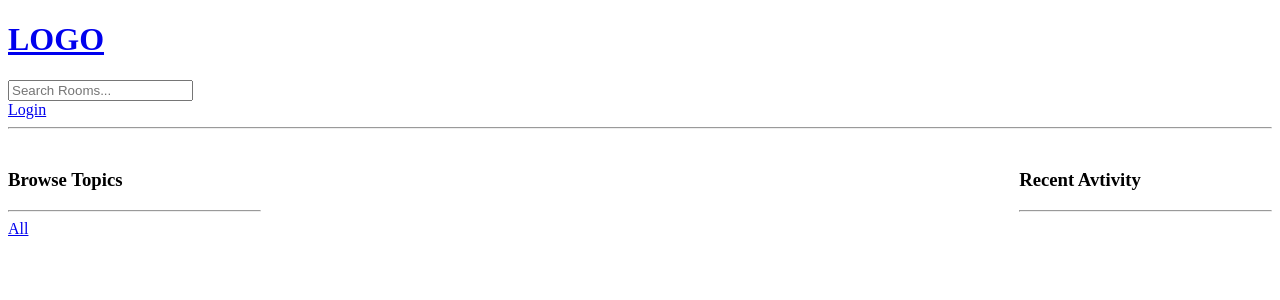
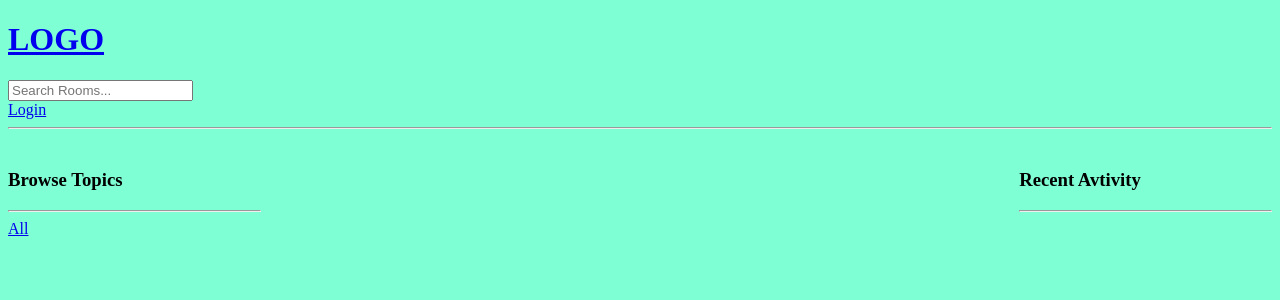
Before and after one commit to keshavdubey1196/Chat-Room, a Django app: template studybud/base/templates/base/profile.html in a window 1280 px wide. Shown: the top 300 px of the page. Run offline with Django 3.2, Linux system fonts and the light colour scheme; the template is opened without the code that fills it, so the values that code supplies are empty.

Commit message:
StaticFiles/ first css applied on project through main.html/templates

```diff
--- a/studybud/static/styles/main.css
+++ b/studybud/static/styles/main.css
@@ -0,0 +1,3 @@
+body{
+    background-color:aquamarine;
+}
--- a/studybud/templates/main.html
+++ b/studybud/templates/main.html
@@ -1,10 +1,12 @@
 <!DOCTYPE html>
+{% load static %}
 <html lang="en">
   <head>
     <meta charset="UTF-8" />
     <meta http-equiv="X-UA-Compatible" content="IE=edge" />
+    <title>StudyBud</title>
     <meta name="viewport" content="width=device-width, initial-scale=1.0" />
-    <title>StudyBud</title>
+    <link rel="stylesheet" type="text/css" media="screen" href="{% static "styles/main.css" %}">
   </head>
   <body>
     {% include "navbar.html" %}
```
